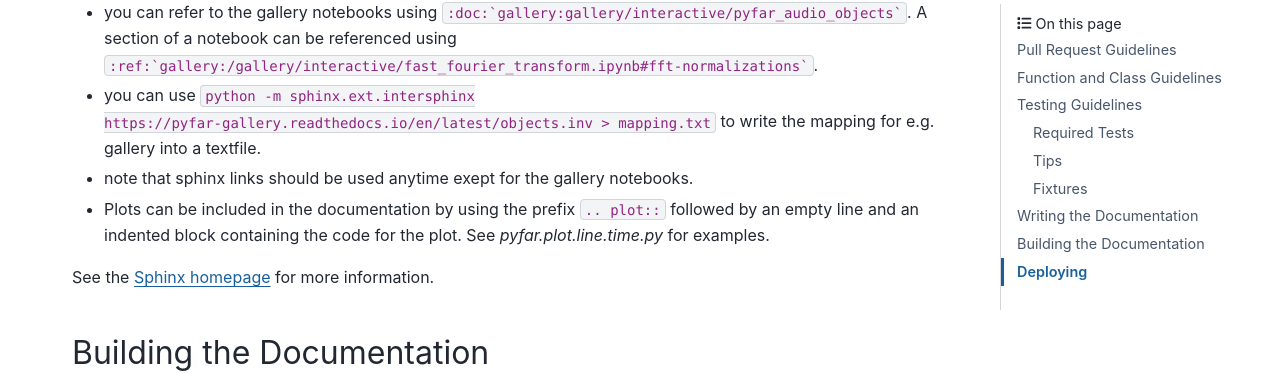
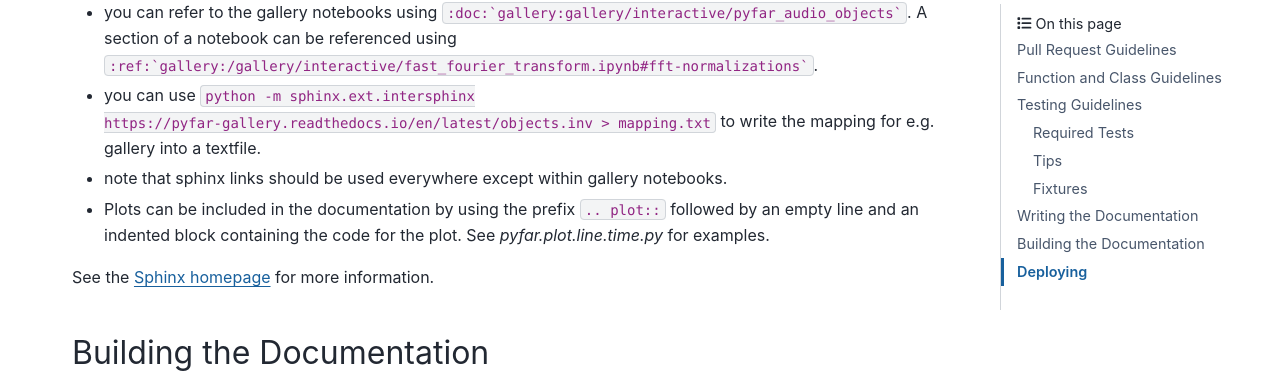
Before and after one commit to pyfar/gallery, a Sphinx documentation site: the page built from docs/community/contributing.rst, in a window 1280 px wide and 900 px high, scrolled down 4641 px. Shown: the part 92-465 px from the top of the window. Built offline with Sphinx 7.4.7 and the PyData theme 0.15.4, drawn with Linux system fonts in a browser that asks for light colours; pages that are not in the unit, such as notebooks, are missing from menus.

Commit message:
Update docs/community/contributing.rst
Co-authored-by: Marco Berzborn <mberz@users.noreply.github.com>

````diff
--- a/docs/community/contributing.rst
+++ b/docs/community/contributing.rst
@@ -150,7 +150,7 @@ Here are a few tips to make things run smoothly.
 - If a method or class takes or returns pyfar objects from other packages for example write ``parameter_name : :py:class:`~pyfar.classes.audio.Signal``` to create the link. Note that this requires an intersphinx mapping in `docs/conf.py` in this case ``intersphinx_mapping = {'pyfar': ('https://pyfar.readthedocs.io/en/stable/', None)}``.
 - you can refer to the gallery notebooks using ``:doc:`gallery:gallery/interactive/pyfar_audio_objects```. A section of a notebook can be referenced using ``:ref:`gallery:/gallery/interactive/fast_fourier_transform.ipynb#fft-normalizations```.
 - you can use ``python -m sphinx.ext.intersphinx https://pyfar-gallery.readthedocs.io/en/latest/objects.inv > mapping.txt`` to write the mapping for e.g. gallery into a textfile.
-- note that sphinx links should be used anytime exept for the gallery notebooks.
+- note that sphinx links should be used everywhere except within gallery notebooks.
 - Plots can be included in the documentation by using the prefix ``.. plot::`` followed by an empty line and an indented block containing the code for the plot. See `pyfar.plot.line.time.py` for examples.
 
 See the `Sphinx homepage <https://www.sphinx-doc.org>`_ for more information.
````
